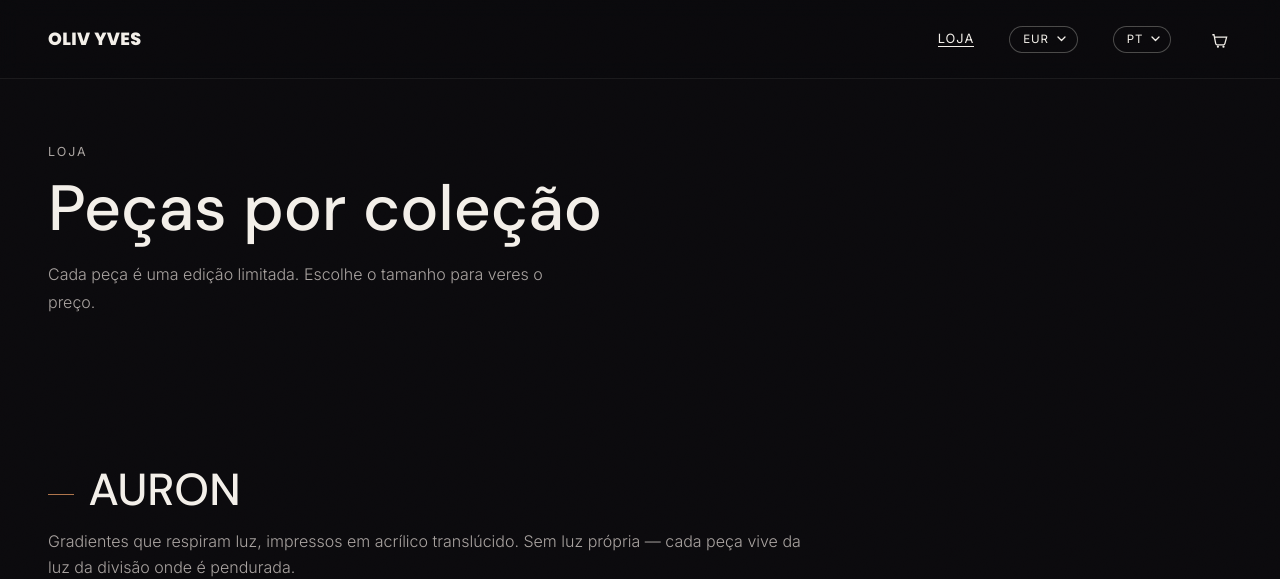
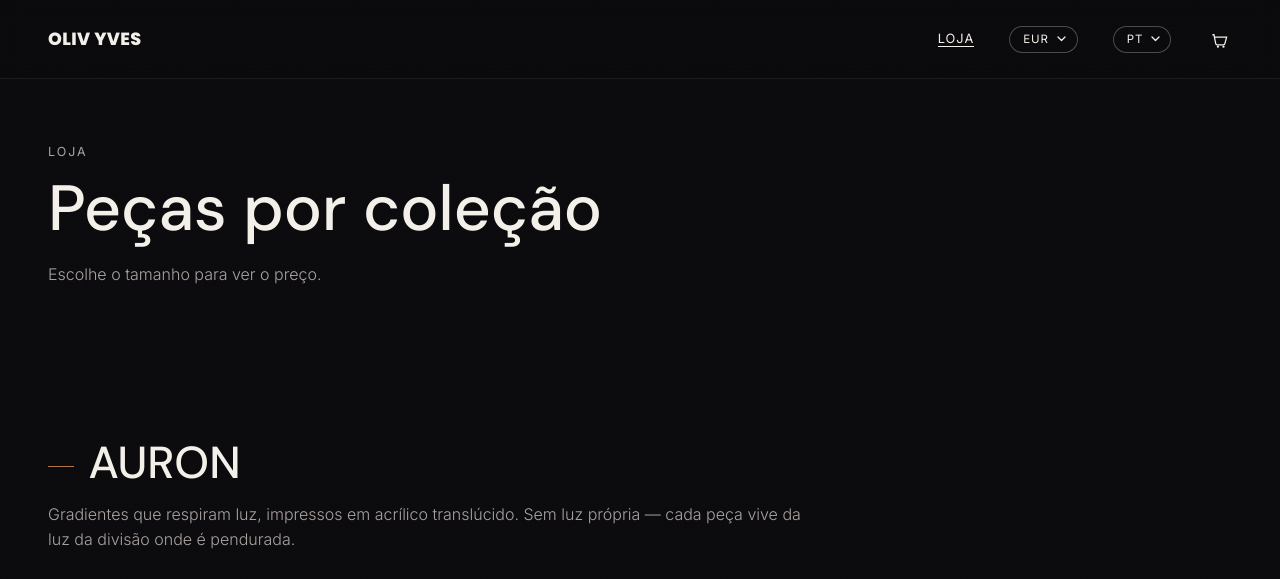
Before and after one commit to byauronart-wq/OLIVYVES, a plain HTML site: page loja.html in a window 1280 px wide. Shown: the top 579 px of the page. Drawn offline with nearby package versions, Linux system fonts and the light colour scheme.

Commit message:
feat: favicon OY + copy novo em tom galerista (PT/EN)
Favicon: monograma OY (tile escuro, letras creme) — SVG para
browsers modernos + PNG 32px e apple-touch-icon 180px gerados do
mesmo desenho, aplicado em todas as páginas.

Copy: todo o texto do site reescrito num registo de galeria — frases
curtas, factuais, sem adjetivação inflacionada. Hero passa a
"AURON / Coleção I", statement reduzido a duas linhas, fichas das
peças mais secas, secção do material centrada no facto distintivo
("Sem luz própria."), CTA da galeria passa a "Adquirir uma peça".
Removida a menção a "edição limitada" da intro da loja (coerente com
a remoção anterior do "Edição de 25"). PT e EN em espelho.

```diff
--- a/i18n.js
+++ b/i18n.js
@@ -18,43 +18,43 @@ const I18N = {
     'nav.material': 'Material',
     'nav.about': 'Sobre',
 
-    'portal.tagline': 'Peças de autor, em coleções. Cada coleção, um mundo próprio.',
+    'portal.tagline': 'Arte de autor, editada em coleções.',
     'portal.view': 'Ver coleção',
 
-    'hero.eyebrow': 'Coleção AURON · acrílico translúcido',
-    'hero.title': 'Luz que <span>vive</span><br>na tua parede',
-    'hero.sub': 'Cada peça AURON é uma aura de cor, impressa em acrílico translúcido — sem luz própria, ganha vida com a luz da tua divisão.',
+    'hero.eyebrow': 'Coleção AURON · Acrílico translúcido',
+    'hero.title': 'AURON<br><span>Coleção I</span>',
+    'hero.sub': 'Gradientes impressos em acrílico translúcido. Sem retroiluminação: cada peça responde à luz da divisão onde vive.',
     'hero.cta': 'Ver a coleção ↓',
 
-    'statement.body': 'Não formas pintadas.<br><em>Atmosferas</em> capturadas — gradientes que respiram cor e desaparecem em luz, prontos para acordar consoante a divisão onde vivem.',
+    'statement.body': 'Uma peça AURON não impõe uma imagem.<br>Propõe uma <em>atmosfera</em>.',
 
     'gallery.title': 'A coleção',
-    'gallery.cta': 'Ir para a loja →',
+    'gallery.cta': 'Adquirir uma peça →',
 
     'piece.01.h': 'Profundidade',
-    'piece.01.p': 'Azul em degradê. Espaço aberto.',
+    'piece.01.p': 'Degradê azul sobre negro. Espaço aberto.',
     'piece.02.h': 'Horizonte',
-    'piece.02.p': 'Pôr-do-sol em acrílico. Momento suspenso.',
+    'piece.02.p': 'Crepúsculo suspenso em acrílico.',
     'piece.03.h': 'Nascente',
-    'piece.03.p': 'Sol oval, quente. Luz que nasce.',
+    'piece.03.p': 'Oval quente. A luz no início do dia.',
     'piece.04.h': 'Cósmica',
-    'piece.04.p': 'Violeta profundo. Halo cósmico.',
+    'piece.04.p': 'Violeta profundo. Halo em expansão.',
     'piece.05.h': 'Órbita',
-    'piece.05.p': 'Círculo cósmico. Centro em fuga.',
+    'piece.05.p': 'Círculo escuro. Centro em fuga.',
 
     'material.eyebrow': 'O material',
-    'material.title': 'Acrílico translúcido.<br>Vive da <span>luz da tua casa.</span>',
-    'material.copy': 'Cada peça é impressa sobre acrílico translúcido de alta transparência. Não tem retroiluminação própria: vive da luz natural ou artificial da divisão onde é pendurada, mudando subtilmente ao longo do dia.',
+    'material.title': 'Acrílico translúcido.<br><span>Sem luz própria.</span>',
+    'material.copy': 'Impressão direta sobre acrílico de alta transparência. A peça não tem retroiluminação: responde à luz — natural ou artificial — da divisão onde está pendurada, e muda com ela ao longo do dia.',
     'material.f1.h': 'Translúcido',
-    'material.f1.p': 'Deixa passar e filtra a luz da divisão — a peça muda com o dia.',
+    'material.f1.p': 'A luz da divisão atravessa a peça e é filtrada pela cor.',
     'material.f2.h': 'Impressão de precisão',
-    'material.f2.p': 'Cor fiel, gradientes suaves, sem faixas — a precisão que esta arte exige.',
-    'material.f3.h': 'Feito à medida',
-    'material.f3.p': 'Cada aura nasce num estúdio de geração próprio — nunca um padrão repetido.',
+    'material.f2.p': 'Cor fiel e gradientes contínuos, sem faixas visíveis.',
+    'material.f3.h': 'Sem repetição',
+    'material.f3.p': 'Cada aura é gerada em estúdio, uma a uma. Nenhum padrão se repete.',
 
     'about.eyebrow': 'A coleção',
-    'about.title': 'AURON nasce da luz<br>que já existe na tua casa.',
-    'about.copy': 'O nome vem de "aura" — o halo de cor e luz que rodeia algo. É essa a ideia: peças que não impõem uma imagem, mas uma atmosfera. AURON é a primeira coleção OLIV YVES, em acrílico translúcido.',
+    'about.title': 'AURON,<br>primeira coleção OLIV YVES.',
+    'about.copy': 'De "aura": o halo de cor e luz à volta de um corpo. Gradientes originais, impressos em acrílico translúcido, feitos para viver da luz que já existe numa casa.',
     'about.cta': 'Ver a loja',
     'scene.cta': 'Ver na loja →',
 
@@ -68,7 +68,7 @@ const I18N = {
     /* --- Loja --- */
     'shop.eyebrow': 'Loja',
     'shop.title': 'Peças por coleção',
-    'shop.intro': 'Cada peça é uma edição limitada. Escolhe o tamanho para veres o preço.',
+    'shop.intro': 'Escolhe o tamanho para ver o preço.',
     'shop.all': 'Todas',
     'shop.view': 'Ver peça',
     'shop.from': 'desde',
@@ -104,43 +104,43 @@ const I18N = {
     'nav.material': 'Material',
     'nav.about': 'About',
 
-    'portal.tagline': 'Signed pieces, in collections. Each collection, a world of its own.',
+    'portal.tagline': 'Original works, edited in collections.',
     'portal.view': 'View collection',
 
-    'hero.eyebrow': 'AURON collection · translucent acrylic',
-    'hero.title': 'Light that <span>lives</span><br>on your wall',
-    'hero.sub': 'Every AURON piece is an aura of colour, printed on translucent acrylic — with no light of its own, it comes alive with the light of your room.',
+    'hero.eyebrow': 'AURON Collection · Translucent acrylic',
+    'hero.title': 'AURON<br><span>Collection I</span>',
+    'hero.sub': 'Gradients printed on translucent acrylic. No backlight: each piece responds to the light of the room it lives in.',
     'hero.cta': 'See the collection ↓',
 
-    'statement.body': 'Not painted shapes.<br><em>Captured atmospheres</em> — gradients that breathe colour and vanish into light, ready to wake with the room they live in.',
+    'statement.body': 'An AURON piece imposes no image.<br>It proposes an <em>atmosphere</em>.',
 
     'gallery.title': 'The collection',
-    'gallery.cta': 'Go to the shop →',
+    'gallery.cta': 'Acquire a piece →',
 
     'piece.01.h': 'Depth',
-    'piece.01.p': 'Blue in gradient. Open space.',
+    'piece.01.p': 'Blue gradient over black. Open space.',
     'piece.02.h': 'Horizon',
-    'piece.02.p': 'Sunset in acrylic. Suspended moment.',
+    'piece.02.p': 'Dusk, suspended in acrylic.',
     'piece.03.h': 'Rising',
-    'piece.03.p': 'Oval sun, warm. Rising light.',
+    'piece.03.p': 'A warm oval. First light of day.',
     'piece.04.h': 'Cosmic',
-    'piece.04.p': 'Deep violet. Cosmic halo.',
+    'piece.04.p': 'Deep violet. A halo in expansion.',
     'piece.05.h': 'Orbit',
-    'piece.05.p': 'Cosmic circle. Vanishing core.',
+    'piece.05.p': 'Dark circle. A vanishing centre.',
 
     'material.eyebrow': 'The material',
-    'material.title': 'Translucent acrylic.<br>Lives on <span>the light of your home.</span>',
-    'material.copy': 'Each piece is printed on high-clarity translucent acrylic. It has no backlight of its own: it lives on the natural or artificial light of the room where it hangs, shifting subtly through the day.',
+    'material.title': 'Translucent acrylic.<br><span>No light of its own.</span>',
+    'material.copy': 'Printed directly on high-clarity acrylic. The piece has no backlight: it responds to the light — natural or artificial — of the room where it hangs, and changes with it through the day.',
     'material.f1.h': 'Translucent',
-    'material.f1.p': 'Lets the room light through and filters it — the piece changes with the day.',
+    'material.f1.p': 'Room light passes through the piece, filtered by its colour.',
     'material.f2.h': 'Precision print',
-    'material.f2.p': 'True colour, smooth gradients, no banding — the precision this art demands.',
-    'material.f3.h': 'Made to measure',
-    'material.f3.p': 'Each aura is born in a dedicated generative studio — never a repeated pattern.',
+    'material.f2.p': 'True colour and continuous gradients, with no visible banding.',
+    'material.f3.h': 'No repetition',
+    'material.f3.p': 'Each aura is generated in the studio, one at a time. No pattern repeats.',
 
     'about.eyebrow': 'The collection',
-    'about.title': 'AURON is born from the light<br>already in your home.',
-    'about.copy': 'The name comes from "aura" — the halo of colour and light around something. That is the idea: pieces that impose not an image, but an atmosphere. AURON is the first OLIV YVES collection, in translucent acrylic.',
+    'about.title': 'AURON,<br>the first OLIV YVES collection.',
+    'about.copy': 'From "aura": the halo of colour and light around a body. Original gradients, printed on translucent acrylic, made to live on the light already in a home.',
     'about.cta': 'View the shop',
     'scene.cta': 'View in shop →',
 
@@ -154,7 +154,7 @@ const I18N = {
     /* --- Shop --- */
     'shop.eyebrow': 'Shop',
     'shop.title': 'Pieces by collection',
-    'shop.intro': 'Each piece is a limited edition. Choose a size to see the price.',
+    'shop.intro': 'Choose a size to see the price.',
     'shop.all': 'All',
     'shop.view': 'View piece',
     'shop.from': 'from',
--- a/loja.html
+++ b/loja.html
@@ -8,6 +8,9 @@
 <link rel="preconnect" href="https://fonts.googleapis.com">
 <link rel="preconnect" href="https://fonts.gstatic.com" crossorigin>
 <link href="https://fonts.googleapis.com/css2?family=DM+Sans:ital,opsz,wght@0,9..48,400;0,9..48,500;0,9..48,600;0,9..48,700;1,9..48,400&family=Poppins:wght@700;800;900&family=Inter:wght@300;400;500&display=swap" rel="stylesheet">
+<link rel="icon" href="assets/brand/favicon.svg" type="image/svg+xml">
+<link rel="icon" type="image/png" sizes="32x32" href="assets/brand/favicon-32.png">
+<link rel="apple-touch-icon" href="assets/brand/apple-touch-icon.png">
 <link rel="stylesheet" href="style.css">
 </head>
 <body class="shop-page">
@@ -57,7 +60,7 @@
 <section class="shop-head">
   <p class="eyebrow" data-i18n="shop.eyebrow">Loja</p>
   <h1 data-i18n="shop.title">Peças por coleção</h1>
-  <p class="shop-intro" data-i18n="shop.intro">Cada peça é uma edição limitada. Escolhe o tamanho para veres o preço.</p>
+  <p class="shop-intro" data-i18n="shop.intro">Escolhe o tamanho para ver o preço.</p>
   <div id="shop-filter" class="shop-filter"></div>
 </section>
 
```
Also changed, not shown: auron.html (+1 -0 lines), cancel.html (+3 -0 lines), editor.html (+3 -0 lines), index.html (+24 -22 lines), legal.html (+3 -0 lines), success.html (+3 -0 lines), assets/brand/apple-touch-icon.png (added), assets/brand/favicon-32.png (added), assets/brand/favicon.svg (added), assets/brand/icon-512.png (added).
